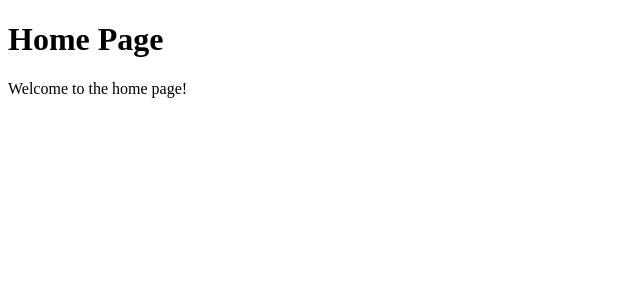
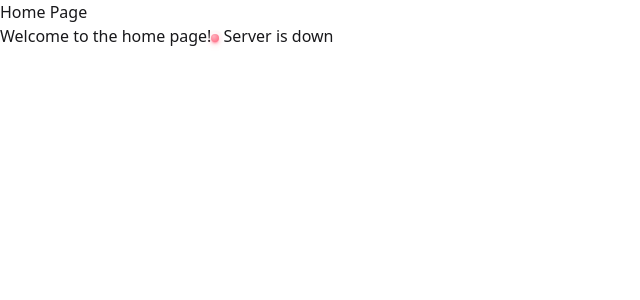
Before and after one commit to BrunoFerrucio/MeetingMind, a React (Vite) app in the folder front/: page / in a window 1280 px wide. Shown: the top 300 px of the page, without its empty margins (0-640 px from the left). Built offline with nearby package versions, Linux system fonts and the light colour scheme.

Commit message:
Add DaisyUI integration

```diff
--- a/front/package.json
+++ b/front/package.json
@@ -21,6 +21,7 @@
     "@types/react": "^19.1.8",
     "@types/react-dom": "^19.1.6",
     "@vitejs/plugin-react": "^4.6.0",
+    "daisyui": "^5.0.46",
     "eslint": "^9.30.1",
     "eslint-plugin-react-hooks": "^5.2.0",
     "eslint-plugin-react-refresh": "^0.4.20",
--- a/front/src/App.css
+++ b/front/src/App.css
@@ -1 +1,2 @@
 @import "tailwindcss";
+@plugin "daisyui";
--- a/front/src/App.tsx
+++ b/front/src/App.tsx
@@ -1,5 +1,6 @@
 import { BrowserRouter, Route, Routes } from 'react-router-dom'
 import { Home } from './pages/home'
+import './App.css'
 
 function App() {
   return (
--- a/front/src/pages/home.tsx
+++ b/front/src/pages/home.tsx
@@ -2,7 +2,13 @@ export function Home() {
   return (
     <div>
       <h1>Home Page</h1>
-      <p>Welcome to the home page!</p>
+      <p>
+        Welcome to the home page!
+        <div className="inline-grid *:[grid-area:1/1]">
+          <div className="status status-error animate-ping"></div>
+          <div className="status status-error"></div>
+        </div> Server is down
+      </p>
     </div>
   );
 }
```
Also changed, not shown: 1 other file (tests, documents, lock files or other folders).
